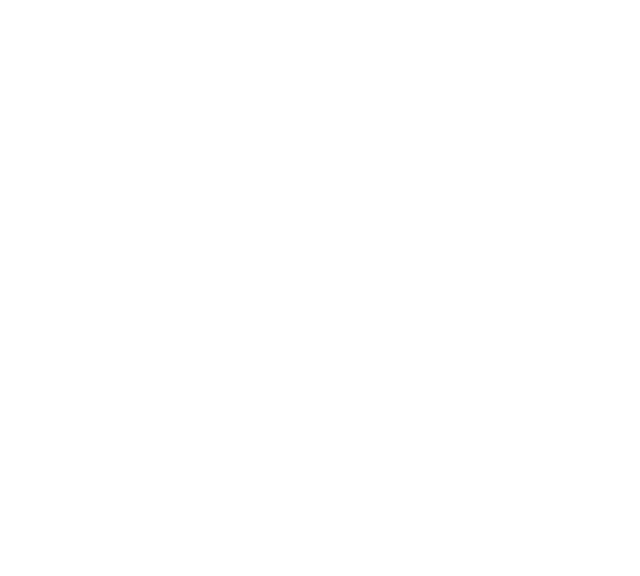
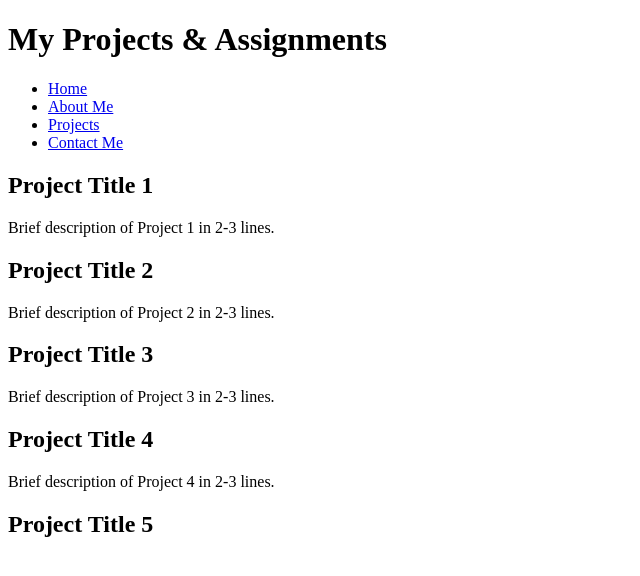
Before and after one commit to akaT4B5/Assignment1_MyPortfolio, a plain HTML site: page myprojects.html in a window 1280 px wide. Shown: the whole page, without its empty margins (0-640 px from the left). Drawn offline with Linux system fonts and the light colour scheme.

Commit message:
Adding Home page and Projects HTML pages

```diff
--- a/homepage.html
+++ b/homepage.html
@@ -1,32 +1,38 @@
 <!DOCTYPE html>
 <html lang="en">
 <head>
-    <meta charset="UTF-8">
-    <meta name="viewport" content="width=device-width, initial-scale=1.0">
-    <title>Your Page Title</title>
-    <link rel="stylesheet" href="css/homepage.css">  <!-- Link to your main CSS file -->
+    <meta charset="UTF-8" />
+    <meta name="viewport" content="width=device-width, initial-scale=1.0"/>
+    <title>About Me</title>
 </head>
 <body>
     <header>
-        <h1>Your Name</h1>
+        <h1>About Me</h1>
         <nav>
             <ul>
                 <li><a href="index.html">Home</a></li>
                 <li><a href="about.html">About Me</a></li>
                 <li><a href="projects.html">Projects</a></li>
-                <li><a href="contact.html">Contact</a></li>
+                <li><a href="contact.html">Contact Me</a></li>
             </ul>
         </nav>
     </header>
 
-    <main>
-        <section>
-            <h2>Welcome!</h2>
-            <p>Brief introduction about yourself and your website.</p>
-        </section>
-    </main>
+    <article>
+        <h2>My Introduction</h2>
+        <!-- Your photo -->
+        <img src="your-photo.jpg" alt="Your Name" width="200"/>
+        <!-- Your short bio -->
+        <p>Write a brief introduction about yourself here.</p>
+        <!-- Your Video (45-60 seconds) -->
+        <video controls poster="video-poster.jpg" width="400">
+            <source src="your-intro-video.mp4" type="video/mp4" />
+            Your browser does not support the video tag.
+        </video>
+    </article>
 
     <footer>
+        <p>Contact: <a href="mailto:your.email@example.com">tabitha.hannas@ontariotechu.net</a></p>
         <p>&copy; 2025 Tabitha Hannas</p>
     </footer>
 </body>
--- a/myprojects.html
+++ b/myprojects.html
@@ -0,0 +1,39 @@
+<!DOCTYPE html>
+<html lang="en">
+<head>
+    <meta charset="UTF-8" />
+    <meta name="viewport" content="width=device-width, initial-scale=1.0"/>
+    <title>My Projects</title>
+</head>
+<body>
+    <header>
+        <h1>My Projects & Assignments</h1>
+        <nav>
+            <ul>
+                <li><a href="index.html">Home</a></li>
+                <li><a href="about.html">About Me</a></li>
+                <li><a href="projects.html">Projects</a></li>
+                <li><a href="contact.html">Contact Me</a></li>
+            </ul>
+        </nav>
+    </header>
+
+    <section>
+        <article>
+            <h2>Project Title 1</h2>
+            <p>Brief description of Project 1 in 2-3 lines.</p>
+        </article>
+        <article>
+            <h2>Project Title 2</h2>
+            <p>Brief description of Project 2 in 2-3 lines.</p>
+        </article>
+        <article>
+            <h2>Project Title 3</h2>
+            <p>Brief description of Project 3 in 2-3 lines.</p>
+        </article>
+        <article>
+            <h2>Project Title 4</h2>
+            <p>Brief description of Project 4 in 2-3 lines.</p>
+        </article>
+        <article>
+            <h2>Project Title 5</h2>
```
